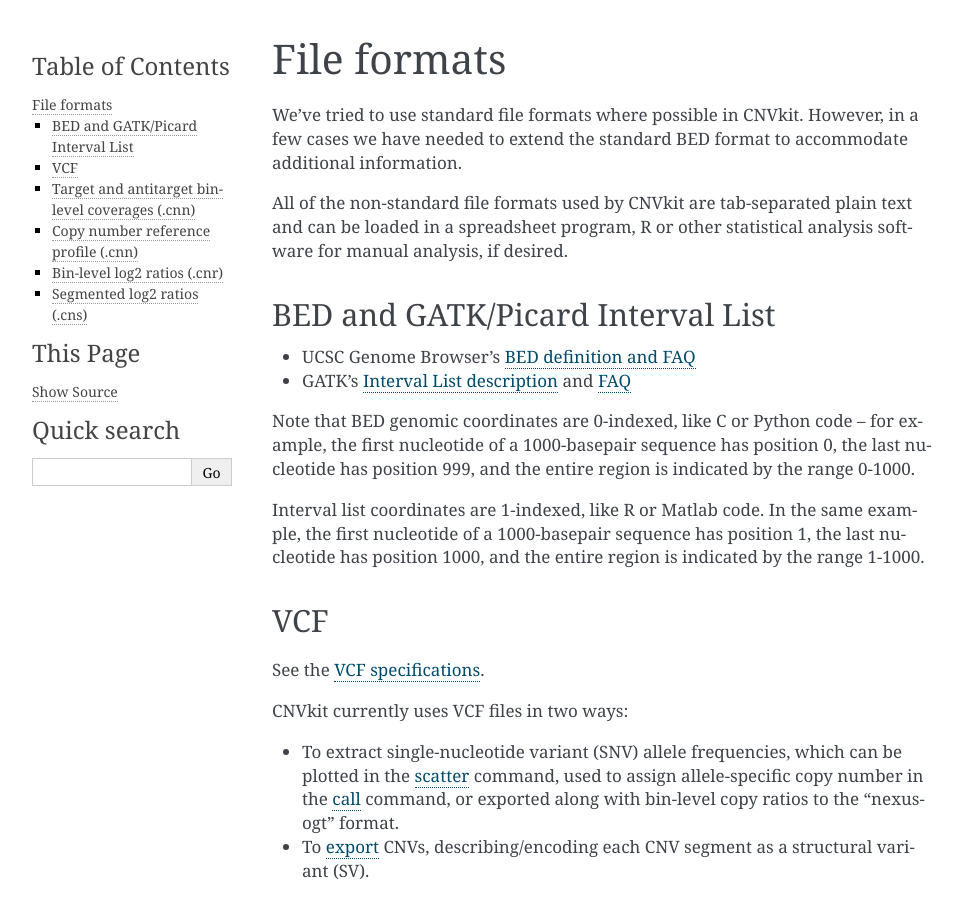
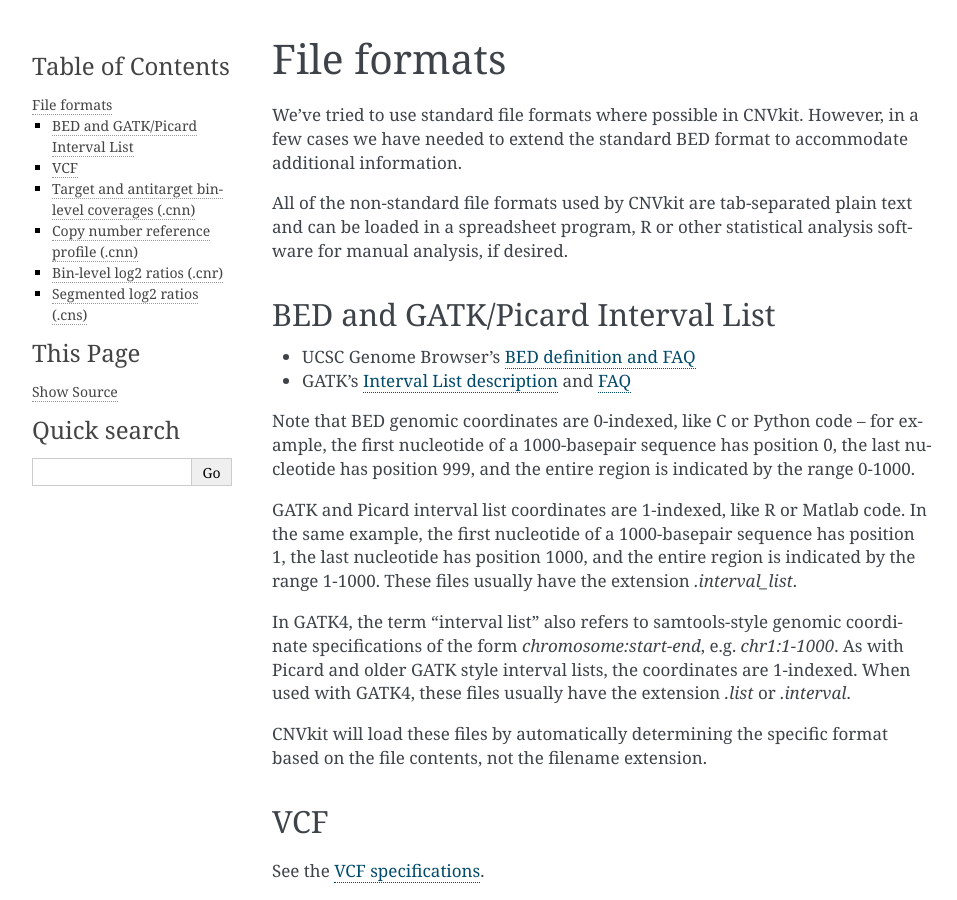
Before and after one commit to etal/cnvkit, a Sphinx documentation site: the page built from doc/fileformats.rst, in a window 1280 px wide and 900 px high. Shown: the whole window, without its empty margins (148-1105 px from the left). Built offline with Sphinx 7.4.7, drawn with Linux system fonts in a browser that asks for light colours; the version number could not be read and is left out.

Commit message:
doc: Mention GATK4's redefinition of the interval list format

```diff
--- a/doc/fileformats.rst
+++ b/doc/fileformats.rst
@@ -24,10 +24,20 @@
 last nucleotide has position 999, and the entire region is indicated by the
 range 0-1000.
 
-Interval list coordinates are 1-indexed, like R or Matlab code. In the same
-example, the first nucleotide of a 1000-basepair sequence has position 1, the
-last nucleotide has position 1000, and the entire region is indicated by the
-range 1-1000.
+GATK and Picard interval list coordinates are 1-indexed, like R or Matlab code.
+In the same example, the first nucleotide of a 1000-basepair sequence has
+position 1, the last nucleotide has position 1000, and the entire region is
+indicated by the range 1-1000. These files usually have the extension
+`.interval_list`.
+
+In GATK4, the term "interval list" also refers to samtools-style genomic
+coordinate specifications of the form *chromosome:start-end*, e.g.
+`chr1:1-1000`. As with Picard and older GATK style interval lists, the
+coordinates are 1-indexed. When used with GATK4, these files usually have the
+extension `.list` or `.interval`.
+
+CNVkit will load these files by automatically determining the specific format
+based on the file contents, not the filename extension.
 
 
 .. _vcfformat:
```
